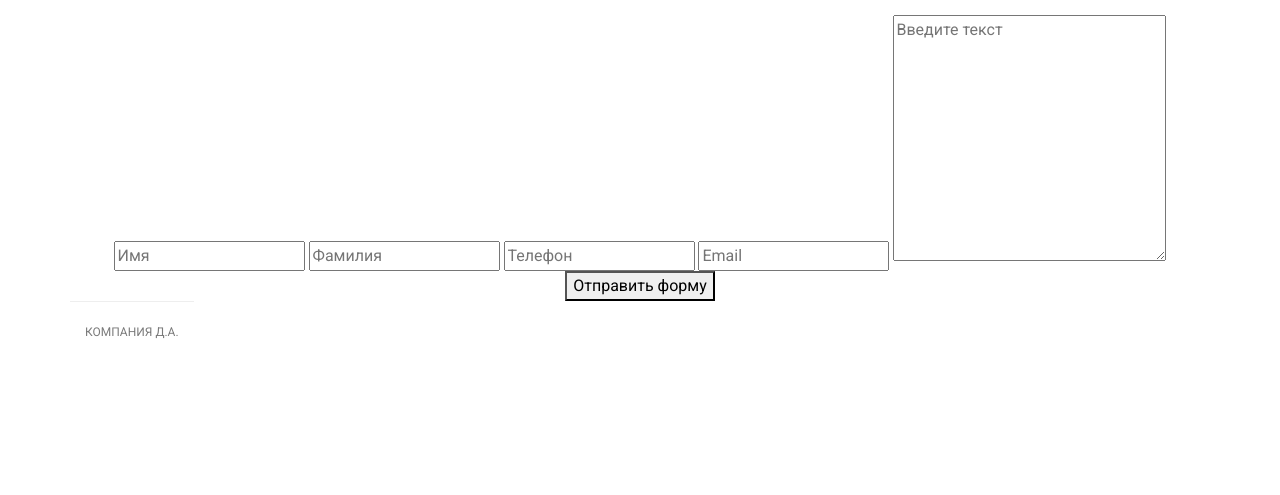
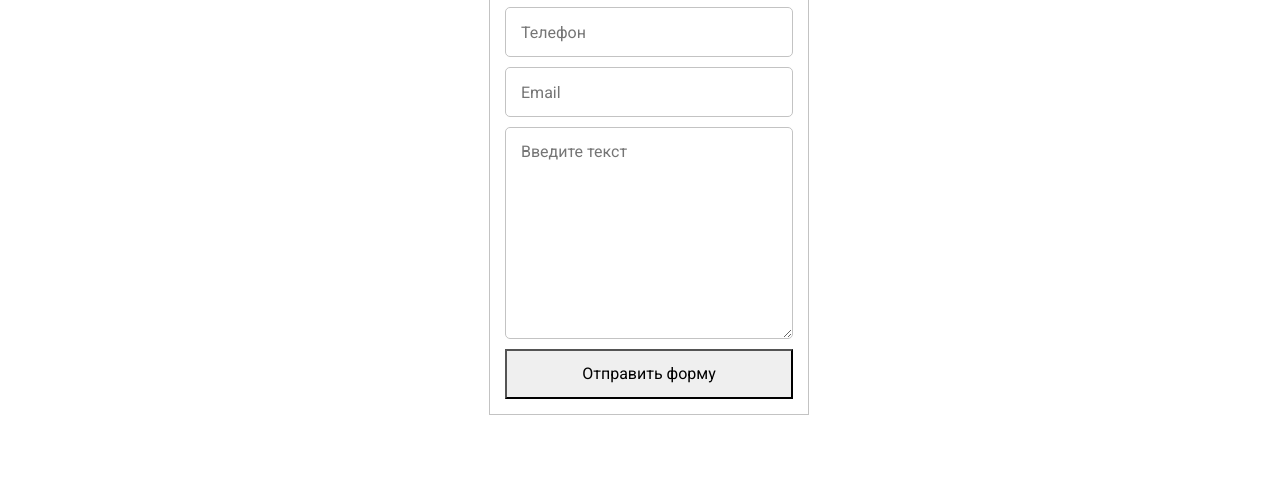
Before and after one commit to teplici/teplici.github.io, a plain HTML site: page contact.html in a window 1280 px wide. Shown: the part 755-1250 px from the top of the page. Before the commit the page ends 1197 px from the top, so only its background shows below. Drawn offline with nearby package versions, Linux system fonts and the light colour scheme.

Commit message:
Update contact.html

```diff
--- a/contact.html
+++ b/contact.html
@@ -89,6 +89,68 @@
             </div>
           </div>
 
+		<script src="https://code.jquery.com/jquery-3.5.1.min.js" integrity="sha256-9/aliU8dGd2tb6OSsuzixeV4y/faTqgFtohetphbbj0=" crossorigin="anonymous"></script>
+    <script src="js/jquery.maskedinput.js"></script>
+    <script src="js/jquery.validate.min.js"></script>
+    <script src="js/script.js"></script>
+    <style>
+        * {
+            margin: 0;
+            padding: 0;
+            box-sizing: border-box;
+        }
+
+        label.error{
+            display: none!important;
+        }
+
+        body {
+            display: flex;
+            justify-content: center;
+            align-items: center;
+            min-height: 100vh;
+
+        }
+
+        form {
+            border: 1px solid #c3c3c3;
+            padding: 15px;
+            width: 320px;
+        }
+
+        form input {
+            width: 100%;
+            height: 50px;
+            border: 1px solid #c3c3c3;
+            border-radius: 5px;
+            margin-bottom: 10px;
+            padding: 0 15px;
+            display: flex;
+            align-items: center;
+        }
+
+        form input.error{
+            border-color:red;
+        }
+
+        form textarea {
+            width: 100%;
+            border: 1px solid #c3c3c3;
+            border-radius: 5px;
+            margin-bottom: 10px;
+            padding: 15px;
+            display: flex;
+            align-items: center;
+            line-height: 18px;
+        }
+
+        form button {
+            height: 50px;
+            width: 100%;
+            cursor: pointer;
+        }
+    </style>
+</head>
 		<body>
     <form action="sender.php" method="post">
         <input type="text" class="name" name="name" placeholder="Имя" required>
@@ -104,49 +166,4 @@
 </body>
 
 
-        </div>
-      </div>
-    </div>
-
-    <div class="sub-footer">
-      <div class="container">
-        <div class="row">
-          <div class="col-md-12">
-            <div class="copyright-text">
-              <p>Компания Д.А.
-               </p>
-            </div>
-          </div>
-        </div>
-      </div>
-    </div>
-    <!-- Sub Footer Ends Here -->
-
-
-    <!-- Bootstrap core JavaScript -->
-    <script src="vendor/jquery/jquery.min.js"></script>
-    <script src="vendor/bootstrap/js/bootstrap.bundle.min.js"></script>
-
-
-    <!-- Additional Scripts -->
-    <script src="assets/js/custom.js"></script>
-    <script src="assets/js/owl.js"></script>
-    <script src="assets/js/isotope.js"></script>
-    <script src="assets/js/flex-slider.js"></script>
-
-
-    <script language = "text/Javascript">
-      cleared[0] = cleared[1] = cleared[2] = 0; //set a cleared flag for each field
-      function clearField(t){                   //declaring the array outside of the
-      if(! cleared[t.id]){                      // function makes it static and global
-          cleared[t.id] = 1;  // you could use true and false, but that's more typing
-          t.value='';         // with more chance of typos
-          t.style.color='#fff';
-          }
-      }
-    </script>
-
-
-  </body>
-
 </html>
```
